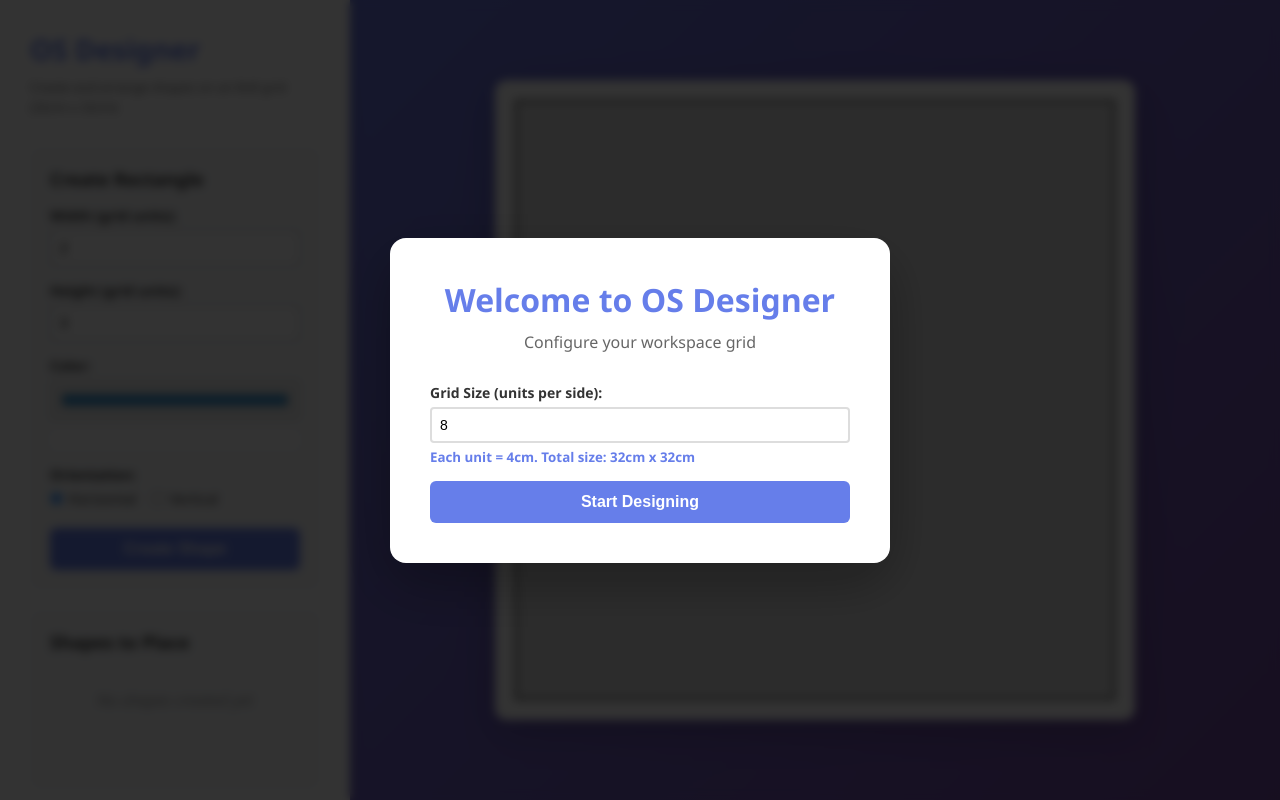
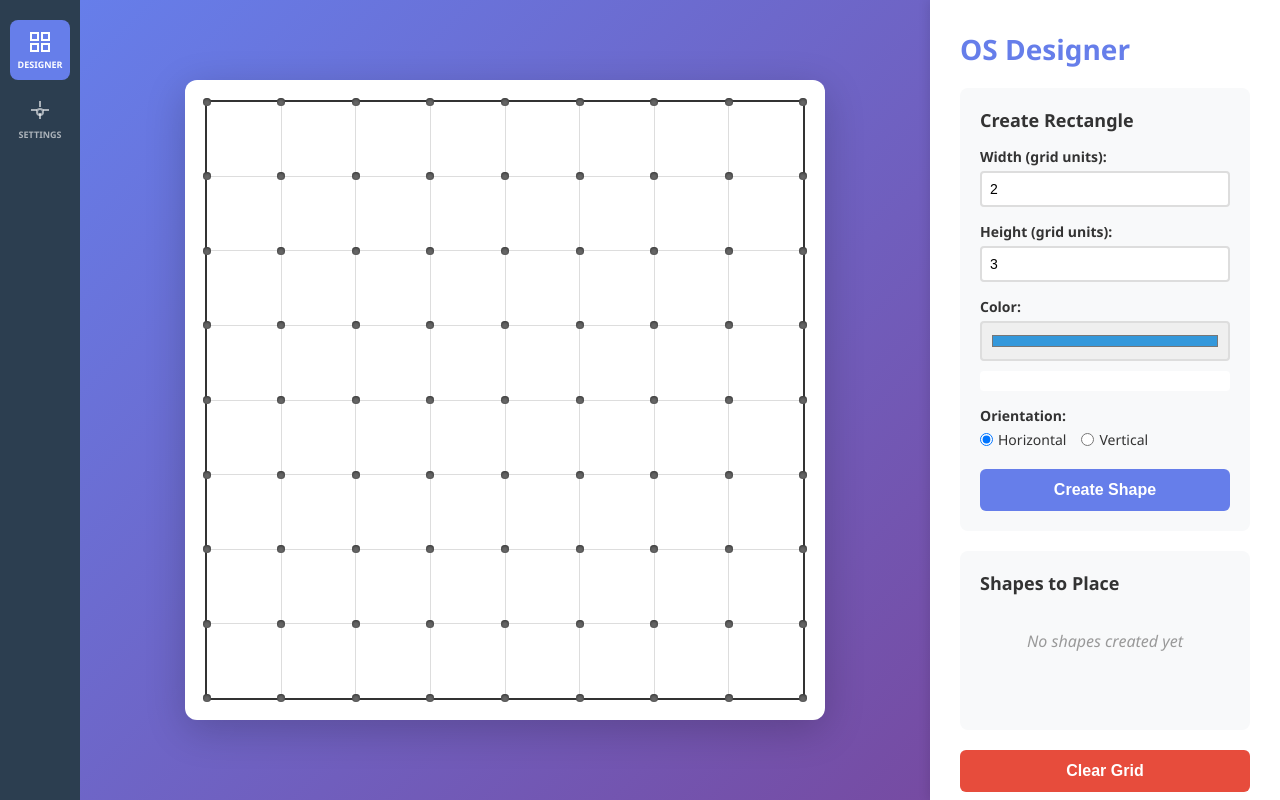
Before and after one commit to deladriere/OS-Designer, a plain HTML site: page index.html in a window 1280 px wide. Drawn offline with Linux system fonts and the light colour scheme.

Commit message:
screew ok

```diff
--- a/index.html
+++ b/index.html
@@ -7,29 +7,63 @@
     <link rel="stylesheet" href="styles.css">
 </head>
 <body>
-    <!-- Grid Size Setup Modal -->
-    <div id="setupModal" class="modal">
-        <div class="modal-content">
-            <h2>Welcome to OS Designer</h2>
-            <p>Configure your workspace grid</p>
+    <div class="container">
+        <!-- Left Icon Menu -->
+        <div class="icon-menu">
+            <div class="menu-item active" data-panel="designer" title="Designer">
+                <svg xmlns="http://www.w3.org/2000/svg" viewBox="0 0 24 24" fill="none" stroke="currentColor" stroke-width="2">
+                    <rect x="3" y="3" width="7" height="7"/>
+                    <rect x="14" y="3" width="7" height="7"/>
+                    <rect x="14" y="14" width="7" height="7"/>
+                    <rect x="3" y="14" width="7" height="7"/>
+                </svg>
+                <span>Designer</span>
+            </div>
 
-            <div class="setup-form">
+            <div class="menu-item" data-panel="settings" title="Settings">
+                <svg xmlns="http://www.w3.org/2000/svg" viewBox="0 0 24 24" fill="none" stroke="currentColor" stroke-width="2">
+                    <circle cx="12" cy="12" r="3"/>
+                    <path d="M12 1v6m0 6v6m9-9h-6m-6 0H3"/>
+                </svg>
+                <span>Settings</span>
+            </div>
+        </div>
+
+        <!-- Main Grid Area -->
+        <div class="main-content">
+            <div class="grid-container">
+                <div id="grid" class="grid"></div>
+            </div>
+        </div>
+
+        <!-- Right Sidebar -->
+        <div class="right-sidebar">
+            <h1>OS Designer</h1>
+
+            <!-- Settings Panel -->
+            <div id="settingsPanel" class="panel" style="display: none;">
+                <h2>Grid Settings</h2>
+                <p class="subtitle" id="gridInfo">Current grid: 8x8 (32cm x 32cm)</p>
+
+                <div class="form-section">
                     <div class="form-group">
                         <label for="gridSize">Grid Size (units per side):</label>
                         <input type="number" id="gridSize" min="4" max="16" value="8">
                         <small>Each unit = 4cm. Total size: <span id="totalSize">32cm x 32cm</span></small>
                     </div>
 
-                <button id="startBtn" class="btn-primary">Start Designing</button>
+                    <div class="form-group">
+                        <label for="screwDiameter">Screw Diameter (mm):</label>
+                        <input type="number" id="screwDiameter" min="1" max="20" step="0.5" value="4">
+                        <small>Diameter of screw holes at grid corners</small>
                     </div>
+
+                    <button id="applyGridBtn" class="btn-primary">Apply Settings</button>
                 </div>
             </div>
 
-    <div class="container">
-        <div class="sidebar">
-            <h1>OS Designer</h1>
-            <p class="subtitle" id="gridInfo">Create and arrange shapes on an 8x8 grid (32cm x 32cm)</p>
-
+            <!-- Designer Panel -->
+            <div id="designerPanel" class="panel">
                 <div class="form-section">
                     <h2>Create Rectangle</h2>
 
@@ -75,13 +109,7 @@
 
                 <div class="actions">
                     <button id="clearBtn" class="btn-secondary">Clear Grid</button>
-                <button id="resetBtn" class="btn-secondary">Reset Grid Size</button>
                 </div>
-        </div>
-
-        <div class="main-content">
-            <div class="grid-container">
-                <div id="grid" class="grid"></div>
             </div>
         </div>
     </div>
--- a/script.js
+++ b/script.js
@@ -6,52 +6,19 @@ let draggedShape = null;
 let draggedFromGrid = false;
 
 // Grid configuration
+const GRID_TOTAL_SIZE = 600; // Total grid size in pixels
+const GRID_GAP = 1; // Gap between cells in pixels
 let GRID_SIZE = 8; // Default, will be set by user
-let CELL_SIZE = 600 / GRID_SIZE; // 600px grid / N cells
+let CELL_SIZE = GRID_TOTAL_SIZE / GRID_SIZE; // Simple cell size for calculations
+let SCREW_DIAMETER = 4; // mm - diameter of screw holes
 
 // Initialize the application
 document.addEventListener('DOMContentLoaded', () => {
-    showSetupModal();
+    initializeGrid();
+    setupEventListeners();
+    setupIconMenu();
+    updateGridSizeDisplay();
 });
-
-// Show setup modal
-function showSetupModal() {
-    const modal = document.getElementById('setupModal');
-    const gridSizeInput = document.getElementById('gridSize');
-    const totalSizeSpan = document.getElementById('totalSize');
-
-    // Update total size display when grid size changes
-    gridSizeInput.addEventListener('input', () => {
-        const size = parseInt(gridSizeInput.value);
-        const cm = size * 4;
-        totalSizeSpan.textContent = `${cm}cm x ${cm}cm`;
-    });
-
-    // Start button
-    document.getElementById('startBtn').addEventListener('click', () => {
-        const size = parseInt(gridSizeInput.value);
-        if (size < 4 || size > 16) {
-            alert('Grid size must be between 4 and 16');
-            return;
-        }
-
-        GRID_SIZE = size;
-        CELL_SIZE = 600 / GRID_SIZE;
-
-        // Update max values for width/height inputs
-        document.getElementById('width').max = GRID_SIZE;
-        document.getElementById('height').max = GRID_SIZE;
-
-        // Update grid info
-        const totalCm = GRID_SIZE * 4;
-        document.getElementById('gridInfo').textContent =
-            `Create and arrange shapes on a ${GRID_SIZE}x${GRID_SIZE} grid (${totalCm}cm x ${totalCm}cm)`;
-
-        modal.classList.add('hidden');
-        initializeGrid();
-        setupEventListeners();
-    });
-}
 
 // Create the grid cells
 function initializeGrid() {
@@ -67,13 +34,41 @@ function initializeGrid() {
         cell.dataset.index = i;
         grid.appendChild(cell);
     }
+
+    // Add screw holes at grid corners
+    renderScrewHoles();
+}
+
+// Setup icon menu
+function setupIconMenu() {
+    const menuItems = document.querySelectorAll('.menu-item');
+
+    menuItems.forEach(item => {
+        item.addEventListener('click', () => {
+            // Remove active class from all items
+            menuItems.forEach(mi => mi.classList.remove('active'));
+            // Add active to clicked item
+            item.classList.add('active');
+
+            // Get panel to show
+            const panelName = item.dataset.panel;
+
+            // Hide all panels
+            document.querySelectorAll('.panel').forEach(panel => {
+                panel.style.display = 'none';
+            });
+
+            // Show selected panel
+            document.getElementById(panelName + 'Panel').style.display = 'block';
+        });
+    });
 }
 
 // Setup all event listeners
 function setupEventListeners() {
     document.getElementById('createBtn').addEventListener('click', createShape);
     document.getElementById('clearBtn').addEventListener('click', clearGrid);
-    document.getElementById('resetBtn').addEventListener('click', resetGridSize);
+    document.getElementById('applyGridBtn').addEventListener('click', applyGridSize);
 
     const grid = document.getElementById('grid');
     grid.addEventListener('dragover', handleDragOver);
@@ -82,6 +77,113 @@ function setupEventListeners() {
 
     // Update color palette when color picker changes
     document.getElementById('color').addEventListener('change', updateColorPalette);
+
+    // Update total size display when grid size changes
+    const gridSizeInput = document.getElementById('gridSize');
+    gridSizeInput.addEventListener('input', () => {
+        const size = parseInt(gridSizeInput.value);
+        const cm = size * 4;
+        document.getElementById('totalSize').textContent = `${cm}cm x ${cm}cm`;
+    });
+}
+
+// Update grid size display
+function updateGridSizeDisplay() {
+    const totalCm = GRID_SIZE * 4;
+    document.getElementById('gridInfo').textContent =
+        `Current grid: ${GRID_SIZE}x${GRID_SIZE} (${totalCm}cm x ${totalCm}cm)`;
+    document.getElementById('gridSize').value = GRID_SIZE;
+    document.getElementById('totalSize').textContent = `${totalCm}cm x ${totalCm}cm`;
+    document.getElementById('screwDiameter').value = SCREW_DIAMETER;
+}
+
+// Render screw holes at grid intersections
+function renderScrewHoles() {
+    const grid = document.getElementById('grid');
+
+    // Remove existing screw holes
+    document.querySelectorAll('.screw-hole').forEach(el => el.remove());
+
+    // Calculate screw hole size in pixels
+    // 1 grid unit = 4cm = 40mm
+    // CELL_SIZE pixels = 40mm
+    // So 1mm = CELL_SIZE / 40 pixels
+    const screwRadiusPx = (SCREW_DIAMETER / 2) * (CELL_SIZE / 40);
+
+    // Get actual cell metrics from DOM to ensure perfect alignment
+    const gridCells = Array.from(grid.querySelectorAll('.grid-cell'));
+    const firstRowCells = gridCells.slice(0, GRID_SIZE);
+    const columnEdges = [0];
+    firstRowCells.forEach(cell => {
+        columnEdges.push(cell.offsetLeft + cell.offsetWidth);
+    });
+
+    const rowEdges = [0];
+    for (let row = 0; row < GRID_SIZE; row++) {
+        const cell = gridCells[row * GRID_SIZE];
+        rowEdges.push(cell.offsetTop + cell.offsetHeight);
+    }
+
+    // Add screw holes at each grid intersection (corners)
+    for (let row = 0; row <= GRID_SIZE; row++) {
+        for (let col = 0; col <= GRID_SIZE; col++) {
+            const screwHole = document.createElement('div');
+            screwHole.className = 'screw-hole';
+            const left = columnEdges[col];
+            const top = rowEdges[row];
+
+            screwHole.style.left = `${left}px`;
+            screwHole.style.top = `${top}px`;
+            screwHole.style.width = `${screwRadiusPx * 2}px`;
+            screwHole.style.height = `${screwRadiusPx * 2}px`;
+            screwHole.style.marginLeft = `-${screwRadiusPx}px`;
+            screwHole.style.marginTop = `-${screwRadiusPx}px`;
+
+            grid.appendChild(screwHole);
+        }
+    }
+}
+
+// Apply grid size
+function applyGridSize() {
+    const size = parseInt(document.getElementById('gridSize').value);
+    const screwDiam = parseFloat(document.getElementById('screwDiameter').value);
+
+    if (size < 4 || size > 16) {
+        alert('Grid size must be between 4 and 16');
+        return;
+    }
+
+    if (screwDiam < 1 || screwDiam > 20) {
+        alert('Screw diameter must be between 1 and 20mm');
+        return;
+    }
+
+    if (placedShapes.length > 0 || shapes.length > 0) {
+        if (!confirm('Changing settings will clear all shapes. Continue?')) {
+            return;
+        }
+    }
+
+    // Clear everything
+    shapes = [];
+    placedShapes = [];
+    shapeIdCounter = 0;
+
+    GRID_SIZE = size;
+    CELL_SIZE = GRID_TOTAL_SIZE / GRID_SIZE;
+    SCREW_DIAMETER = screwDiam;
+
+    // Update max values for width/height inputs
+    document.getElementById('width').max = GRID_SIZE;
+    document.getElementById('height').max = GRID_SIZE;
+
+    // Re-initialize
+    initializeGrid();
+    updateGridSizeDisplay();
+    renderPlacedShapes();
+    renderShapesList();
+    updateColorPalette();
 }
 
 // Create a new shape
@@ -376,22 +478,6 @@ function clearGrid() {
     }
 }
 
-// Reset grid size
-function resetGridSize() {
-    if (confirm('Reset grid size? This will clear all shapes.')) {
-        // Clear everything
-        shapes = [];
-        placedShapes = [];
-        shapeIdCounter = 0;
-
-        renderPlacedShapes();
-        renderShapesList();
-        updateColorPalette();
-
-        // Show setup modal again
-        document.getElementById('setupModal').classList.remove('hidden');
-    }
-}
 
 // Delete a shape from the grid
 function deleteShape(placedId) {
--- a/styles.css
+++ b/styles.css
@@ -6,61 +6,11 @@
 
 body {
     font-family: 'Segoe UI', Tahoma, Geneva, Verdana, sans-serif;
-    background: linear-gradient(135deg, #667eea 0%, #764ba2 100%);
+    background: #f5f5f5;
     min-height: 100vh;
     color: #333;
-}
-
-/* Modal Styles */
-.modal {
-    position: fixed;
-    top: 0;
-    left: 0;
-    width: 100%;
-    height: 100%;
-    background: rgba(0, 0, 0, 0.8);
-    display: flex;
-    align-items: center;
-    justify-content: center;
-    z-index: 10000;
-    backdrop-filter: blur(5px);
-}
-
-.modal.hidden {
-    display: none;
-}
-
-.modal-content {
-    background: white;
-    padding: 40px;
-    border-radius: 16px;
-    box-shadow: 0 20px 60px rgba(0, 0, 0, 0.3);
-    max-width: 500px;
-    width: 90%;
-    text-align: center;
-}
-
-.modal-content h2 {
-    color: #667eea;
-    margin-bottom: 10px;
-    font-size: 32px;
-}
-
-.modal-content p {
-    color: #666;
-    margin-bottom: 30px;
-    font-size: 16px;
-}
-
-.setup-form {
-    text-align: left;
-}
-
-.setup-form small {
-    display: block;
-    margin-top: 5px;
-    color: #667eea;
-    font-weight: 600;
+    margin: 0;
+    overflow: hidden;
 }
 
 .container {
@@ -68,25 +18,94 @@ body {
     height: 100vh;
 }
 
-.sidebar {
+/* Left Icon Menu */
+.icon-menu {
+    width: 80px;
+    background: #2c3e50;
+    display: flex;
+    flex-direction: column;
+    align-items: center;
+    padding: 20px 0;
+    gap: 10px;
+}
+
+.menu-item {
+    width: 60px;
+    height: 60px;
+    display: flex;
+    flex-direction: column;
+    align-items: center;
+    justify-content: center;
+    gap: 4px;
+    border-radius: 8px;
+    cursor: pointer;
+    transition: all 0.3s ease;
+    color: rgba(255, 255, 255, 0.6);
+    padding: 8px;
+}
+
+.menu-item svg {
+    width: 24px;
+    height: 24px;
+}
+
+.menu-item span {
+    font-size: 9px;
+    font-weight: 600;
+    text-transform: uppercase;
+}
+
+.menu-item:hover {
+    background: rgba(255, 255, 255, 0.1);
+    color: white;
+}
+
+.menu-item.active {
+    background: #667eea;
+    color: white;
+}
+
+/* Right Sidebar */
+.right-sidebar {
     width: 350px;
     background: white;
     padding: 30px;
     overflow-y: auto;
-    box-shadow: 2px 0 10px rgba(0, 0, 0, 0.1);
+    box-shadow: -2px 0 10px rgba(0, 0, 0, 0.1);
 }
 
-.sidebar h1 {
+.right-sidebar h1 {
     color: #667eea;
+    margin-bottom: 20px;
+    font-size: 28px;
+}
+
+.right-sidebar h2 {
+    color: #333;
     margin-bottom: 10px;
-    font-size: 28px;
+    font-size: 20px;
 }
 
 .subtitle {
     color: #666;
     font-size: 13px;
-    margin-bottom: 30px;
+    margin-bottom: 20px;
     line-height: 1.5;
+}
+
+.panel {
+    animation: fadeIn 0.3s ease;
+}
+
+@keyframes fadeIn {
+    from {
+        opacity: 0;
+        transform: translateX(20px);
+    }
+    to {
+        opacity: 1;
+        transform: translateX(0);
+    }
 }
 
 .form-section {
@@ -100,6 +119,7 @@ body {
     font-size: 18px;
     margin-bottom: 15px;
     color: #333;
+    margin-top: 0;
 }
 
 .form-group {
@@ -325,6 +345,7 @@ body {
     align-items: center;
     justify-content: center;
     padding: 40px;
+    background: linear-gradient(135deg, #667eea 0%, #764ba2 100%);
 }
 
 .grid-container {
@@ -349,6 +370,15 @@ body {
 .grid-cell {
     background: white;
     position: relative;
+}
+
+.screw-hole {
+    position: absolute;
+    background: #666;
+    border-radius: 50%;
+    pointer-events: none;
+    z-index: 5;
+    box-shadow: inset 0 1px 3px rgba(0, 0, 0, 0.5);
 }
 
 .placed-shape {
```
Lines whose indentation alone changed are shown as unchanged.
